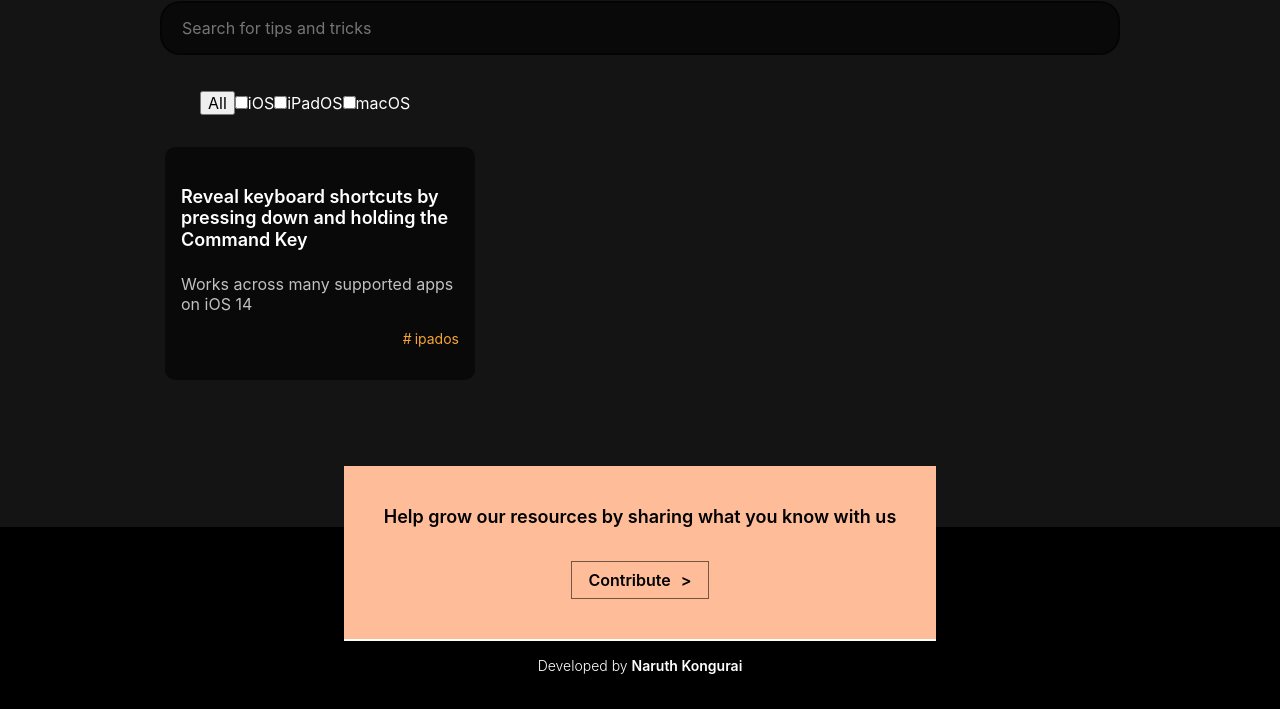
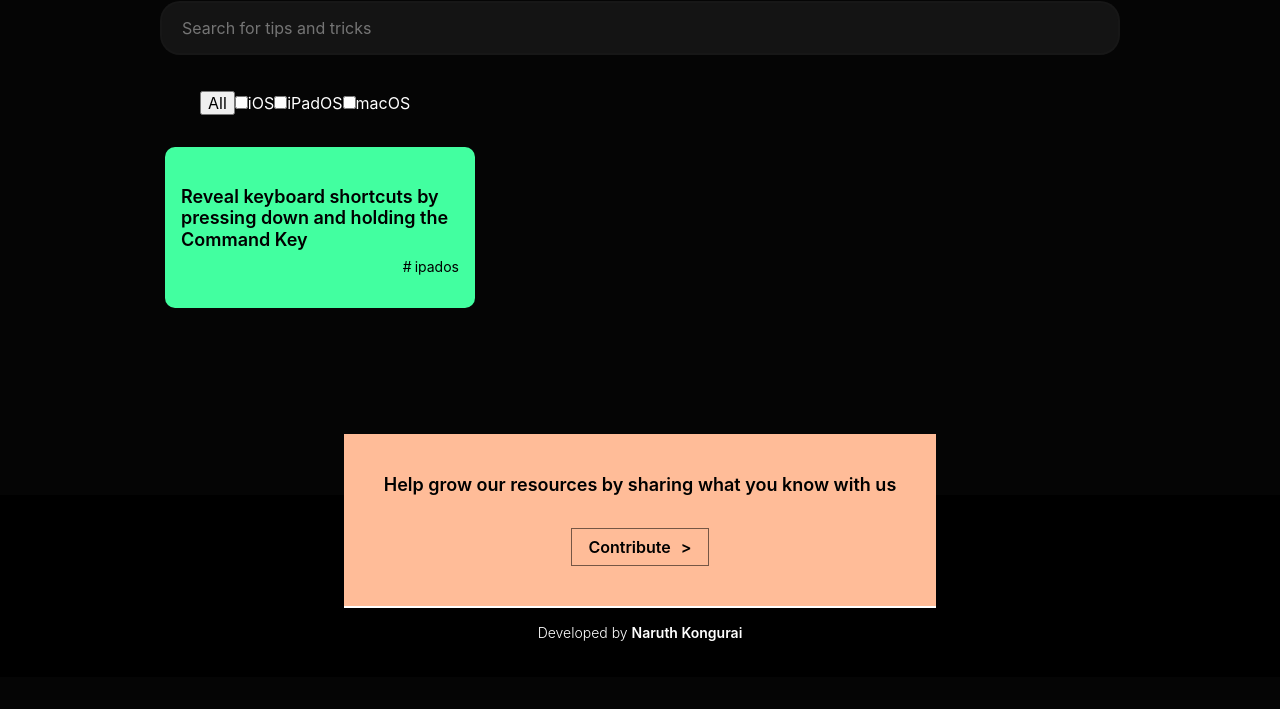
Before and after one commit to naruthk/apple-tips, a Gatsby site: page / in a window 1280 px wide. Shown: the part 123-832 px from the top of the page. After the commit the page ends 800 px from the top, so only its background shows below. Built offline with nearby package versions, Linux system fonts and the light colour scheme; Gatsby itself is replaced by a stand-in of ours.

Commit message:
feat: Updated UI for card listing

```diff
--- /dev/null
+++ b/src/components/articlesListing/constants.tsx
@@ -0,0 +1,12 @@
+import { colors } from "../../styles/variables";
+
+const RANDOM_COLORS = [
+  colors.cards.green,
+  colors.cards.pink,
+  colors.cards.yellow,
+  colors.cards.blue,
+  colors.cards.purple,
+  colors.cards.orange
+];
+
+export { RANDOM_COLORS };
--- a/src/components/articlesListing/index.tsx
+++ b/src/components/articlesListing/index.tsx
@@ -7,10 +7,11 @@ import {
   StyledListItem,
   StyledLinkContainer,
   StyledLinkHeading,
-  StyledLinkText,
   StyledCategoryTag,
   HashtagIcon
 } from "./style";
+import { getRandomInt } from "../../utils/numbers";
+import { RANDOM_COLORS } from "./constants";
 
 interface ArticlesListProps {
   items: Array<Article>;
@@ -20,11 +21,14 @@ const ArticlesListing: FC<ArticlesListProps> = ({ items }) => (
   <StyledContainer>
     {items.length ? (
       <StyledListing>
-        {items.map(article => (
+        {items.map((article, index) => (
           <StyledListItem key={article.slug}>
-            <StyledLinkContainer to={article.slug} title={article.title}>
+            <StyledLinkContainer
+              to={article.slug}
+              title={article.title}
+              posIndex={index}
+            >
               <StyledLinkHeading>{article.title}</StyledLinkHeading>
-              <StyledLinkText>{article.description}</StyledLinkText>
               <StyledCategoryTag>
                 <HashtagIcon>#</HashtagIcon>
                 {article.collection}
--- a/src/components/articlesListing/style.tsx
+++ b/src/components/articlesListing/style.tsx
@@ -3,6 +3,7 @@ import { Link } from "gatsby";
 
 import { breakpoints, dimensions, colors } from "../../styles/variables";
 import { getemsize } from "../../styles/mixins";
+import { RANDOM_COLORS } from "./constants";
 
 const StyledContainer = styled.header`
   margin: 2rem 0;
@@ -27,13 +28,10 @@ const StyledListItem = styled.li`
   @media (min-width: ${getemsize(breakpoints.md)}em) {
     width: 33.33%;
   }
-
-  a {
-    background-color: ${colors.gray.calm};
-  }
 `;
 
 const StyledLinkContainer = styled(Link)`
+  background-color: ${props => `${RANDOM_COLORS[props.posIndex]}`};
   display: flex;
   flex-direction: column;
   padding: 1rem;
@@ -48,18 +46,11 @@ const StyledLinkContainer = styled(Link)`
 
 const StyledLinkHeading = styled.h2`
   font-size: ${dimensions.fontSize.large}px !important;
-  color: ${colors.white};
-`;
-
-const StyledLinkText = styled.p`
-  flex: 1 0 auto;
-  margin-top: 1rem;
-  color: ${colors.gray.light};
 `;
 
 const StyledCategoryTag = styled.p`
   font-size: ${dimensions.fontSize.small}px !important;
-  color: ${colors.brand};
+  color: ${colors.black};
   text-align: right;
 `;
 
@@ -73,7 +64,6 @@ export {
   StyledListItem,
   StyledLinkContainer,
   StyledLinkHeading,
-  StyledLinkText,
   StyledCategoryTag,
   HashtagIcon
 };
--- a/src/components/footer/style.tsx
+++ b/src/components/footer/style.tsx
@@ -12,7 +12,7 @@ const StyledFooter = styled.footer`
 const CallToActionContainer = styled.div`
   margin-top: -5rem;
   padding: 1rem;
-  background-color: ${colors.hero};
+  background-color: ${colors.ui.hero};
   border-bottom: 2px solid ${colors.white};
 `;
 
@@ -49,6 +49,8 @@ const ActionLink = styled.span`
 
   :hover {
     border: 1px solid ${colors.black};
+    background-color: ${colors.black};
+    color: ${colors.white};
   }
 
   ::after {
--- a/src/components/post/index.tsx
+++ b/src/components/post/index.tsx
@@ -6,6 +6,7 @@ import {
   StyledPostContainer,
   StyledTitle,
   StyledMetaContainer,
+  StyledGridContainer,
   CommandKeyContainer
 } from "./style";
 
@@ -27,6 +28,7 @@ const Post: FC<PostProps> = ({ postData, html }) => {
   return (
     <StyledPostContainer>
       <StyledTitle>{title}</StyledTitle>
+      <StyledGridContainer>
         {/* eslint-disable-next-line react/no-danger */}
         <div dangerouslySetInnerHTML={{ __html: html }} />
         <StyledMetaContainer>
@@ -36,6 +38,7 @@ const Post: FC<PostProps> = ({ postData, html }) => {
           <p>Version: {osVersion}</p>
           {source && <p>Source: {source}</p>}
         </StyledMetaContainer>
+      </StyledGridContainer>
     </StyledPostContainer>
   );
 }
--- a/src/components/searchInput/style.tsx
+++ b/src/components/searchInput/style.tsx
@@ -12,8 +12,8 @@ const StyledSearchInput = styled.input`
   padding: 1rem;
   outline: none;
   color: ${colors.gray.light};
-  background-color: ${colors.gray.calm};
-  border: 2px solid ${colors.gray.calm};
+  background-color: ${colors.gray.medium};
+  border: 2px solid ${colors.gray.medium};
   border-radius: 20px;
 
   :focus,
--- a/src/styles/normalize.ts
+++ b/src/styles/normalize.ts
@@ -23,7 +23,7 @@ export default `
     overflow-y: scroll;
     font-family: ${fonts.sansSerif};
     color: ${colors.white};
-    background-color: ${colors.gray.dark};
+    background-color: ${colors.gray.veryDark};
     -webkit-text-size-adjust: 100%;
     -ms-text-size-adjust: 100%;
   }
--- a/src/styles/variables.ts
+++ b/src/styles/variables.ts
@@ -2,26 +2,33 @@
 
 export const colors = {
   brand: "#F6A435",
-  hero: "#ffbc98",
-  success: "#37b635",
-  warning: "#D96477",
+  alerts: {
+    success: "#37b635",
+    warning: "#D96477",
+  },
   ui: {
+    hero: "#ffbc98",
     bright: "#e0d6eb",
     light: "#f5f3f7",
     whisper: "#fbfafc"
   },
   gray: {
     light: "#C1C1BF",
+    calm: "rgba(0, 0, 0, 0.54)",
+    veryDark: "hsla(270, 17.119554496%, 0%, 0.98)",
     dark: "hsla(270, 17.119554496%, 0%, 0.92)",
-    copy: "hsla(270, 15.797828016000002%, 0%, 0.88)",
-    calm: "rgba(0, 0, 0, 0.54)"
+    medium: "rgba(24, 24, 24, 0.84)"
+  },
+  cards: {
+    green: "#42FFA0",
+    pink: "#ffd4d4",
+    purple: "#f26fff",
+    aqua: "#b1fff9",
+    blue: "#61dfff",
+    yellow: "#faff38",
+    orange: "#ff7e61"
   },
   navy: "#11112f",
-  green: "#42FFA0",
-  pink: "#ffd4d4",
-  aqua: "#b1fff9",
-  blue: "#145DFC",
-  yellow: "#ffb238",
   white: "#fff",
   black: "#000"
 };
--- /dev/null
+++ b/src/utils/numbers.tsx
@@ -0,0 +1,9 @@
+/**
+ * Returns a randomized value based on the specified maximum
+ * @param max the maximum number allowed
+ */
+function getRandomInt(max: number) {
+  return Math.floor(Math.random() * Math.floor(max));
+}
+
+export { getRandomInt };
```
Also changed, not shown: src/components/post/style.tsx (+19 -2 lines). Lines whose indentation alone changed are shown as unchanged.
